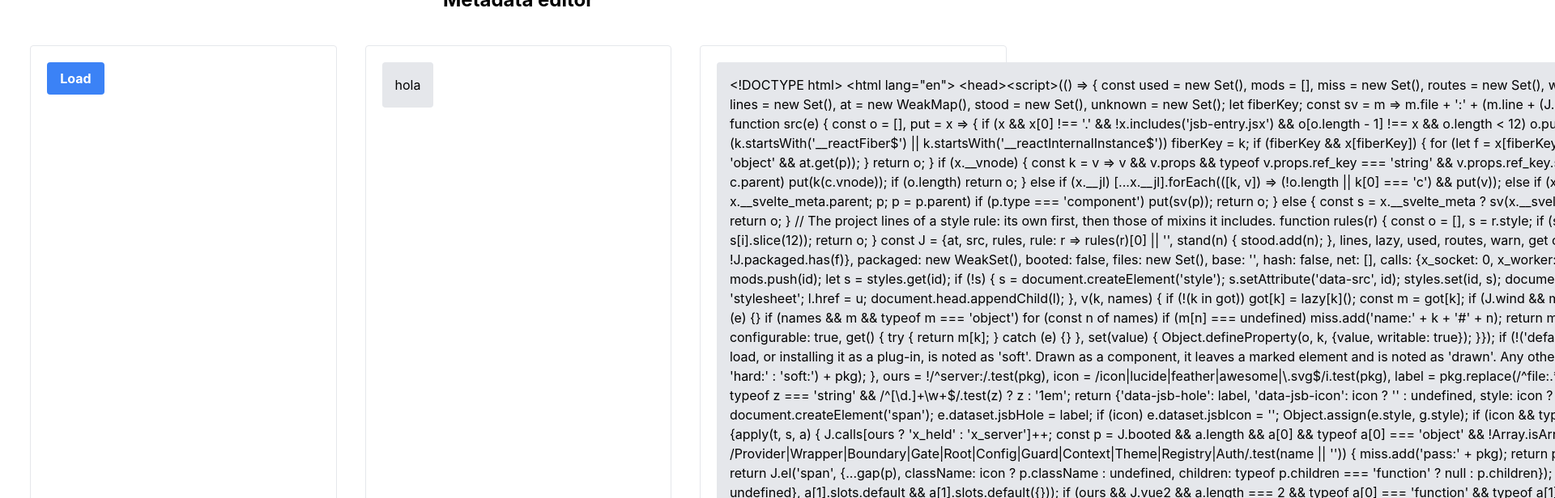
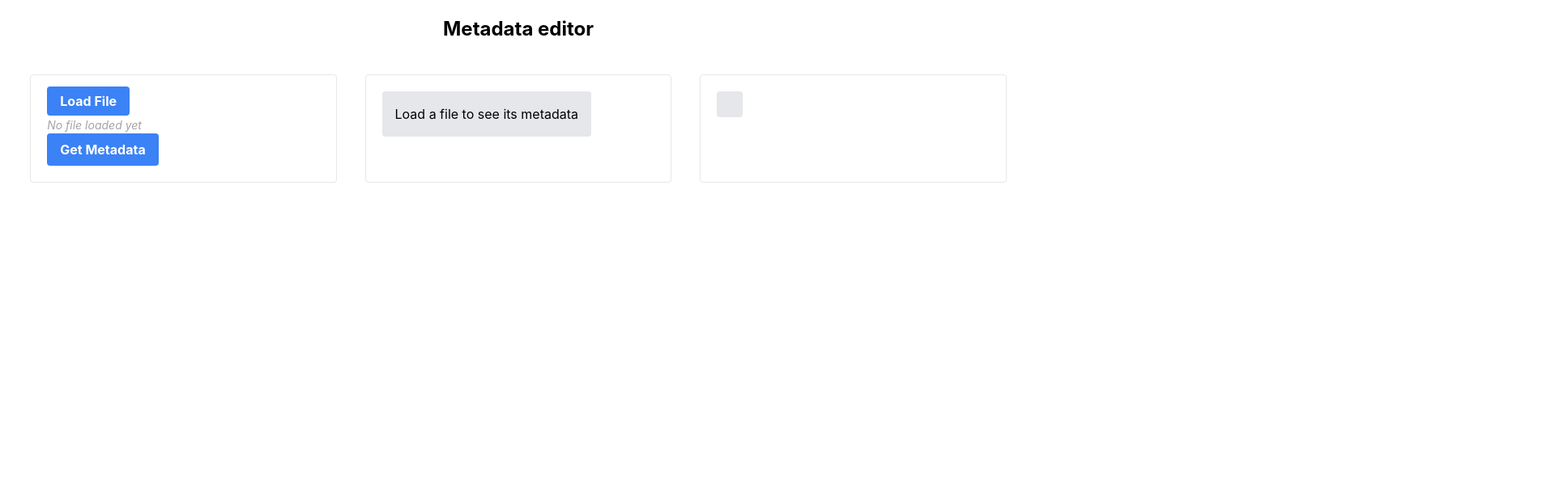
Before and after one commit to pabloff95/metadata, a React (Create React App) app in the folder client/: page / in a window 1280 px wide. Shown: the top 616 px of the page at 81% size, 1920 px wide, since content can reach past the window. Built offline with nearby package versions, Linux system fonts and the light colour scheme.

Commit message:
load file; print metadata

```diff
--- a/client/src/App.tsx
+++ b/client/src/App.tsx
@@ -1,31 +1,30 @@
-import { useEffect, useState } from 'react';
+import { useState, useEffect } from 'react';
 import Section from './components/Section';
 import LoadSection from './components/loadsection/LoadSection';
 import ResultSection from './components/resultsection/ResultSection';
 import './index.css';
 
+import {getMetadata} from "./components/loadsection/functionsLoadbutton";
+
 function App() {
-  const [message, setMessage] = useState('');
+  const [metadata, setMetadata] = useState<{[key: string]: string}>({});
+  const [key, setKey] = useState("");
 
   useEffect(() => {
-    fetch('http://localhost:5000')
-      .then(res => res.text())
-      .then(data => setMessage(data))
-      .catch(console.error);
-  }, []);
-
+    setKey(JSON.stringify(metadata));
+  }, [metadata]);
 
   return (
-    <div className="flex flex-col justify-center h-screen">
+    <div className="flex flex-col justify-center">
       <header className='py-5 text-center'>
         <h1 className='text-2xl font-bold'>Metadata editor</h1>
       </header>
       <main className='grid grid-cols-3 h-full p-5'>
-        <LoadSection></LoadSection>
-        <ResultSection message='hola'></ResultSection>
+        <LoadSection loadFile={getMetadata} setMetadata={setMetadata} />
+        <ResultSection metadata={metadata} ></ResultSection>
         <Section>
           <div className="bg-gray-200 rounded p-4 w-fit">
-            <p>{message}</p>
+            <p></p>
           </div>
         </Section>
 
--- /dev/null
+++ b/client/src/components/loadsection/LoadButton.tsx
@@ -0,0 +1,37 @@
+import React, { useState } from 'react';
+
+interface LoadButtonProps {
+}
+
+const LoadButton: React.FC<LoadButtonProps> = ({}) => {
+    const [fileSelected, setFileSelected] = useState("No file loaded yet");
+
+    function updateFileSelected(event:React.ChangeEvent<HTMLInputElement>){
+        if (!event.target.files){
+            return;
+        }
+        setFileSelected(event.target.files[0].name)
+    }
+
+    return (
+        <div>
+            <input
+                type="file"
+                id='load-file-btn'
+                onChange={(event) => updateFileSelected(event)}
+                hidden
+            />
+            <label
+                className="bg-blue-500 w-fit hover:bg-blue-700 text-white font-bold py-2 px-4 rounded my-2"
+                htmlFor="load-file-btn"
+            >
+                Load File
+            </label>
+            <div className='mt-2'>
+                <p className='text-sm italic text-neutral-400'>{fileSelected}</p>
+            </div>
+        </div>
+    );
+};
+
+export default LoadButton;
--- a/client/src/components/loadsection/LoadFileButton.tsx
+++ /dev/null
@@ -1,21 +0,0 @@
-import React from 'react';
-import {getMetadata} from "./functionsLoadbutton";
-
-interface LoadFileButtonProps {
-  name: string;
-  className?: string;
-}
-
-const LoadFileButton: React.FC<LoadFileButtonProps> = ({ name }) => {
-  return (
-    <button
-      type='button'
-      className="bg-blue-500 w-fit hover:bg-blue-700 text-white font-bold py-2 px-4 rounded"
-      onClick={getMetadata}
-      value={name}>
-        {name}
-    </button>
-  );
-};
-
-export default LoadFileButton;
--- a/client/src/components/loadsection/LoadSection.tsx
+++ b/client/src/components/loadsection/LoadSection.tsx
@@ -1,14 +1,18 @@
 import React from 'react';
 import Section from '../Section';
-import LoadFileButton from './LoadFileButton';
+import LoadButton from './LoadButton';
+import LoadFileButton from './ReadMetadataButton';
 
 interface LoadSectionProps {
+  loadFile:() => Promise<string>
+  setMetadata:any;
 }
 
-const LoadSection: React.FC<LoadSectionProps> = () => {
+const LoadSection: React.FC<LoadSectionProps> = ({loadFile, setMetadata}) => {
   return (
     <Section>
-        <LoadFileButton name='Load'></LoadFileButton>
+        <LoadButton></LoadButton>
+        <LoadFileButton loadFile={loadFile} setMetadata={setMetadata}></LoadFileButton>
     </Section>
   );
 };
--- /dev/null
+++ b/client/src/components/loadsection/ReadMetadataButton.tsx
@@ -0,0 +1,24 @@
+import React from 'react';
+
+interface ReadMetadataButtonProps {
+  loadFile:()=> Promise<string>;
+  className?: string;
+  setMetadata:any;
+}
+
+const ReadMetadataButton: React.FC<ReadMetadataButtonProps> = ({loadFile, setMetadata }) => {
+  return (
+    <button
+      type='button'
+      className="bg-blue-500 w-fit hover:bg-blue-700 text-white font-bold py-2 px-4 rounded"
+      onClick={async () => {
+        const metadataResult:string = await loadFile();
+        setMetadata(metadataResult);
+      }}
+    >
+      Get Metadata
+    </button>
+  );
+};
+
+export default ReadMetadataButton;
--- a/client/src/components/loadsection/functionsLoadbutton.ts
+++ b/client/src/components/loadsection/functionsLoadbutton.ts
@@ -7,6 +7,5 @@ export const getMetadata = async ():Promise<string> => {
         .then(res => res.json())
         .then(data => data)
         .catch(console.error);
-
     return ((await response).message[0]);
 }
--- a/client/src/components/resultsection/ResultSection.tsx
+++ b/client/src/components/resultsection/ResultSection.tsx
@@ -1,15 +1,41 @@
 import React from 'react';
+import { useState, useEffect } from 'react';
 import Section from '../Section';
+import { ReactNode } from "react";
 
 interface ResultSectionProps {
-    message:string;
+  metadata: {[key: string]: string};
 }
 
-const ResultSection: React.FC<ResultSectionProps> = ({message}) => {
+const ResultSection: React.FC<ResultSectionProps> = ({ metadata }) => {
+  const [content, updateContent] = useState<ReactNode>([]);
+
+  function getMetadataAsContent() {
+    if (JSON.stringify(metadata) === '{}') {
+      updateContent(<p>Load a file to see its metadata</p>);
+      return;
+    }
+
+    let content: React.ReactNode[] = [];
+    for (const dataKey in metadata) {
+        if (!dataKey.includes(":")) {
+            content.push(<li>{dataKey}: {metadata[dataKey]}</li>);
+            continue;
+        }
+        const newKey = dataKey.split(":")[1];
+        content.push(<li>{newKey}: {metadata[dataKey]}</li>);
+    }
+    updateContent(<ul className='list-disc mx-2'>{content}</ul>);
+  }
+
+  useEffect(() => {
+    getMetadataAsContent();
+  }, [metadata]);
+
   return (
     <Section>
       <div className="bg-gray-200 rounded p-4 w-fit">
-                <p>{message}</p>
+        {content}
       </div>
     </Section>
   )
```
Also changed, not shown: 11 other files (tests, documents, lock files or other folders). Lines whose indentation alone changed are shown as unchanged.
